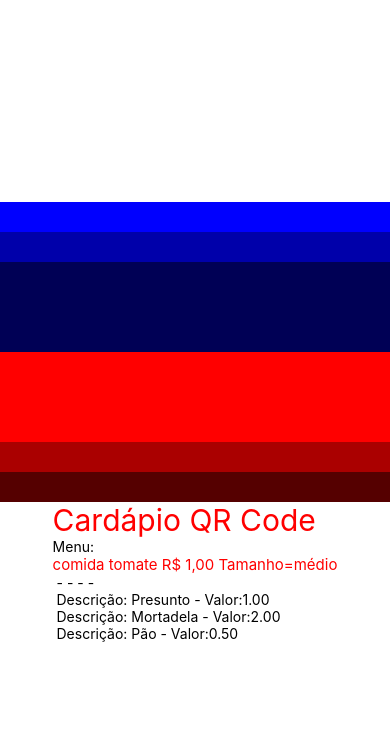
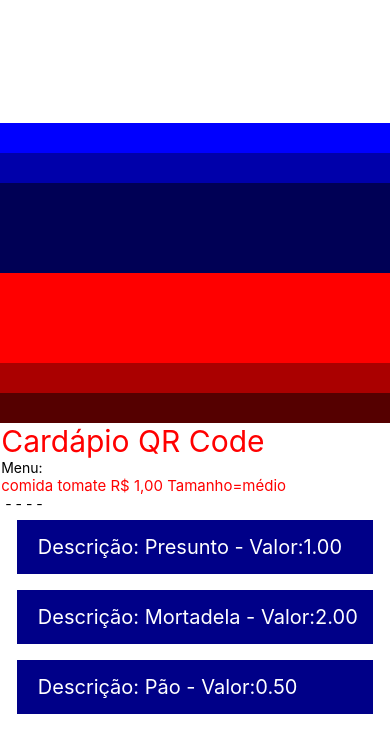
Before and after one commit to heitorAlbu/app1, a React Native app: screen / in a window 390 px wide. Shown: the top 752 px of the page. Built offline with nearby package versions, Linux system fonts and the light colour scheme.

Commit message:
continuando flat list

```diff
--- a/components/listaProduto.tsx
+++ b/components/listaProduto.tsx
@@ -1,5 +1,5 @@
 import React from 'react';
-import { View, Text, FlatList } from 'react-native';
+import { View, Text, FlatList, StyleSheet } from 'react-native';
 
 const produtos = [
     {
@@ -22,8 +22,22 @@ export default function () {
             <FlatList
                 data={produtos}
                 keyExtractor={item => item.id}
-                renderItem={({ item }) => <Text> Descrição: {item.desc[0]} - Valor:{item.desc[1]}</Text>}
+                renderItem={({ item }) => <Text style={estilos.item}> Descrição: {item.desc[0]} - Valor:{item.desc[1]}</Text>}
+
             />
         </View>
     )
+
+
 }
+
+const estilos = StyleSheet.create({
+    item: {
+        backgroundColor: '#008',
+        padding: 15,
+        marginVertical: 8,
+        marginHorizontal: 16,
+        fontSize: 20,
+        color: '#fff'
+    }
+})
```
